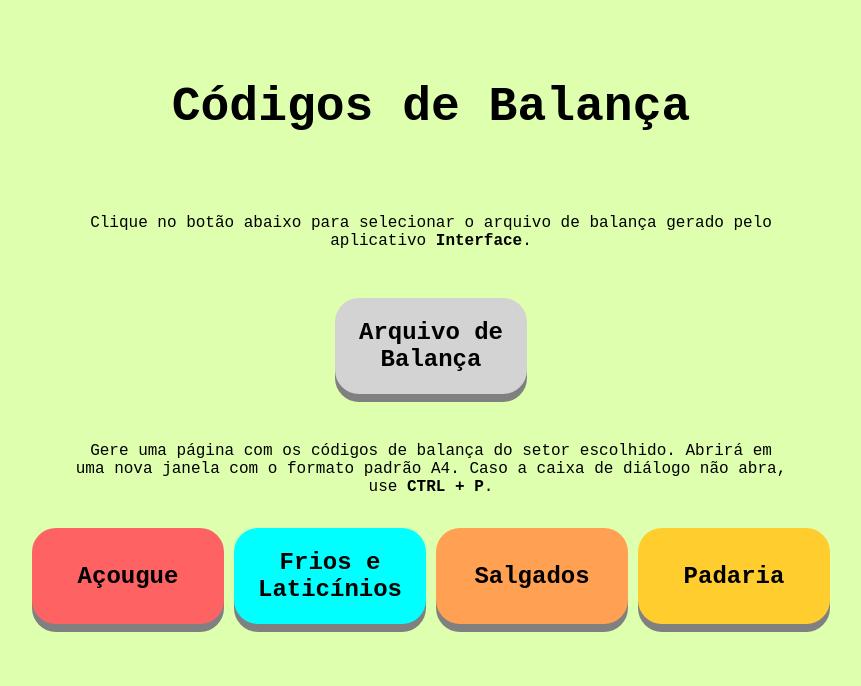
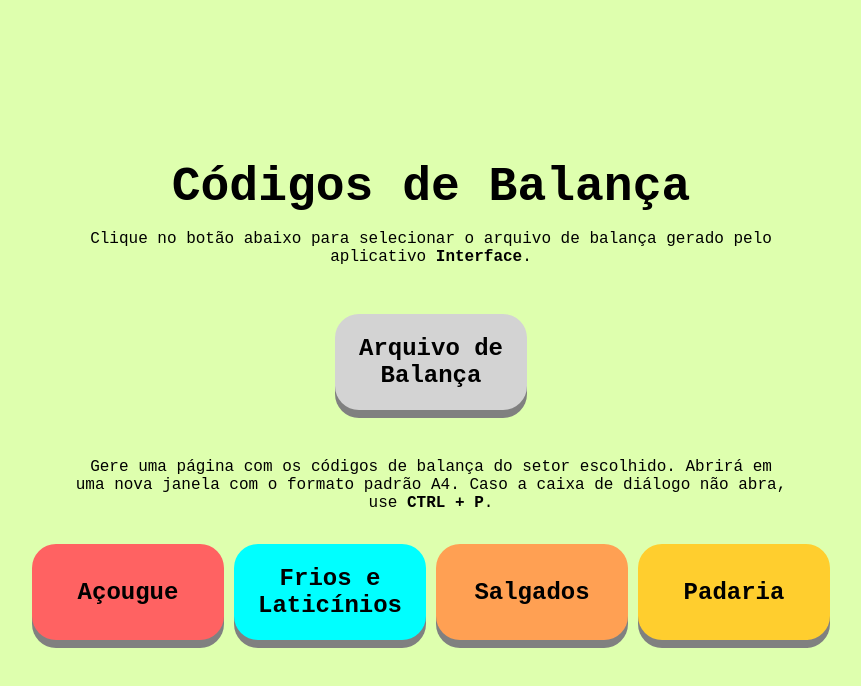
Before and after one commit to luminahi/scale-code, a website: page index.html in a window 1280 px wide. Shown: the whole page, without its empty margins (209-1070 px from the left). Drawn offline with Linux system fonts and the light colour scheme.

Commit message:
fix: improve html structure

```diff
--- a/index.html
+++ b/index.html
@@ -6,12 +6,13 @@
     <link href="./src/style.css" rel="stylesheet" />
     <title>Códigos de Balança</title>
   </head>
-  <body>
-
+  <body class="main">
+    <div class="container">
       <h1>Códigos de Balança</h1>
 
         <p>Clique no botão abaixo para selecionar o
-        arquivo de balança gerado pelo aplicativo <strong>Interface</strong>.</p>
+          arquivo de balança gerado pelo aplicativo <strong>Interface</strong>.
+        </p>
 
         <label class="fileinput">Arquivo de Balança
           <input hidden type="file" id="code-input">
@@ -19,7 +20,8 @@
 
         <p>Gere uma página com os códigos de balança do setor escolhido.
           Abrirá em uma nova janela com o formato padrão A4.
-        Caso a caixa de diálogo não abra, use <strong>CTRL + P</strong>.</p>
+          Caso a caixa de diálogo não abra, use <strong>CTRL + P</strong>.
+        </p>
 
         <div class="buttons">
             <button id="acougue">Açougue</button>
@@ -27,6 +29,7 @@
             <button id="salgados">Salgados</button>
             <button id="padaria">Padaria</button>
         </div>
+    </div>
 
     </body>
   <script src="./build/out.js"></script>
--- a/src/style.css
+++ b/src/style.css
@@ -9,6 +9,16 @@ body {
     background-color: rgb(222, 255, 174);
     font-family: 'Courier New', Courier, monospace;
 }
+
+.main {
+    height: 100vh;
+    display: flex;
+    align-items: center;
+    justify-content: center;
+    margin: 0;
+    padding: 0;
+}
+
 
 .page {
     column-count: 2;
@@ -57,8 +67,9 @@ body {
 }
 
 h1 {
+    margin: 0;
+    padding: 0;
     text-align: center;
-    margin: 80px;
     font-size: 48px;
 }
 
```
Lines whose indentation alone changed are shown as unchanged.
